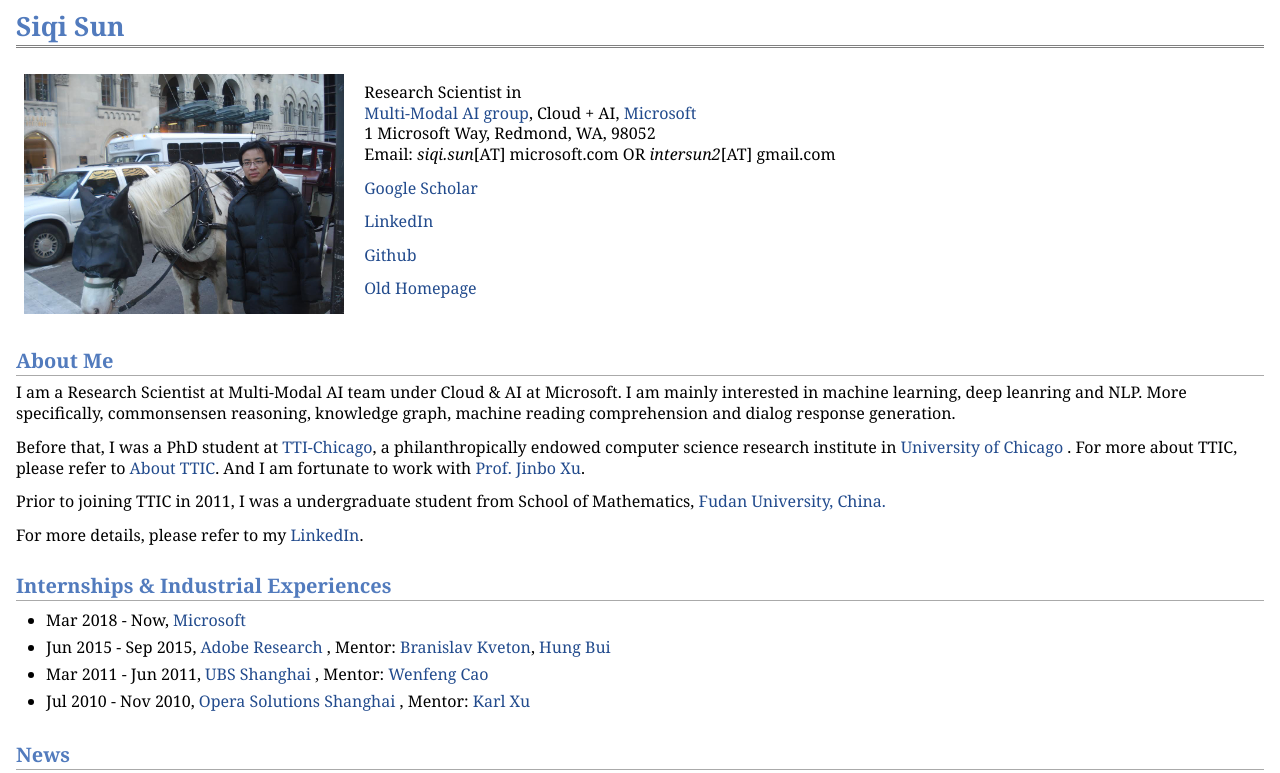
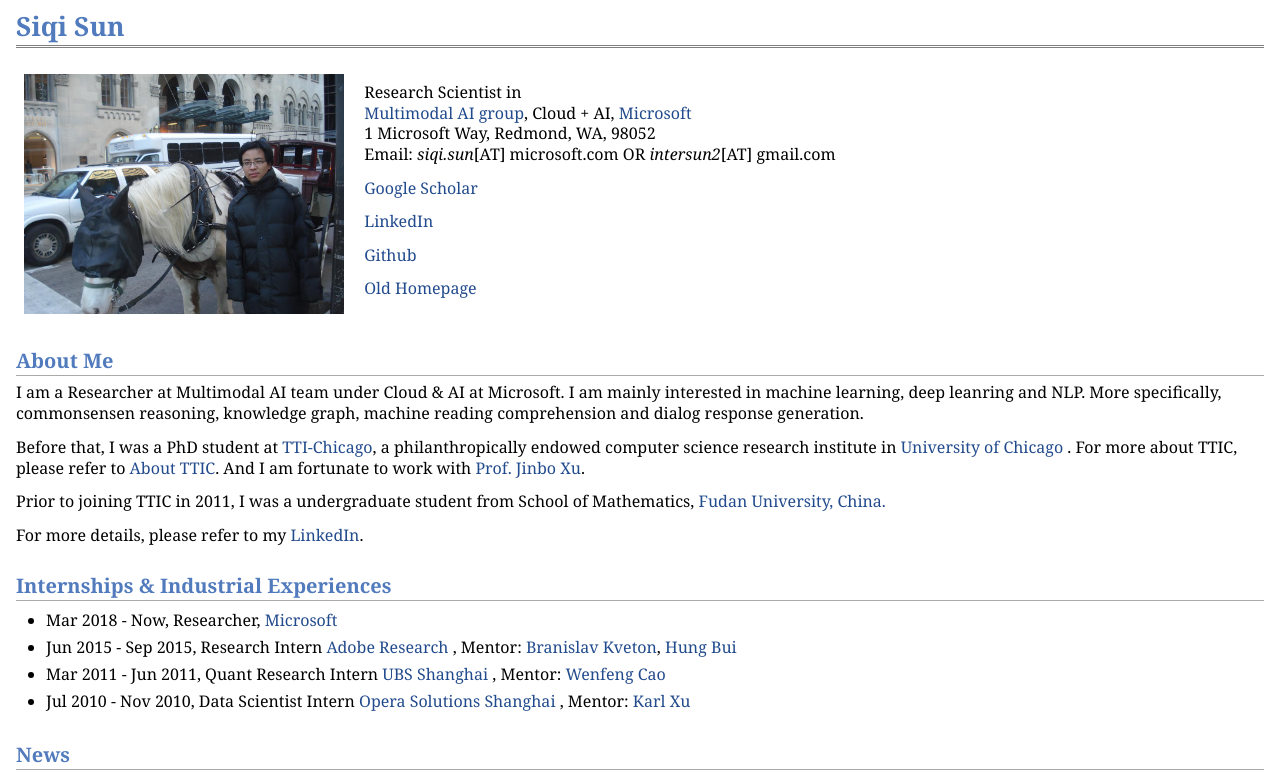
Before and after one commit to intersun/intersun.github.io, a plain HTML site: page index.html in a window 1280 px wide. Shown: the top 773 px of the page. Drawn offline with Linux system fonts and the light colour scheme.

Commit message:
Update index.html

```diff
--- a/index.html
+++ b/index.html
@@ -13,7 +13,7 @@
 <table class="imgtable"><tr><td>
 <a href="index.html"><img src="images/siqi.jpg" alt="alt text" width="320px" height="240px" /></a>&nbsp;</td>
 <td align="left"><p>Research Scientist in<br />
-<a href="https://multimodalai.azurewebsites.net//">Multi-Modal AI group</a>, Cloud + AI, <a href="http://www.microsoft.com"> Microsoft</a></br>
+<a href="https://multimodalai.azurewebsites.net//">Multimodal AI group</a>, Cloud + AI, <a href="http://www.microsoft.com"> Microsoft</a></br>
 1 Microsoft Way, Redmond, WA, 98052<br />
  Email: <i>siqi.sun</i>[AT] microsoft.com OR <i>intersun2</i>[AT] gmail.com </p>
 
@@ -25,17 +25,17 @@
 </td></tr></table>
 
 <h2>About Me</h2>
-<p> I am a Research Scientist at Multi-Modal AI team under Cloud & AI at Microsoft. I am mainly interested in machine learning, deep leanring and NLP. More specifically, commonsensen reasoning, knowledge graph, machine reading comprehension and dialog response generation.
+<p> I am a Researcher at Multimodal AI team under Cloud & AI at Microsoft. I am mainly interested in machine learning, deep leanring and NLP. More specifically, commonsensen reasoning, knowledge graph, machine reading comprehension and dialog response generation.
 <p>Before that, I was a PhD student at <a href="http://www.ttic.edu">TTI-Chicago</a>, a philanthropically endowed computer science research institute in <a href="http://www.uchicago.edu">University of Chicago</a> . For more about TTIC, please refer to <a href="http://www.ttic.edu/about.php">About TTIC</a>. And I am fortunate to work with <a href="http://ttic.uchicago.edu/~jinbo/">Prof. Jinbo Xu</a>.<br />
 <p>Prior to joining TTIC in 2011, I was a undergraduate student from  School of Mathematics, <a href="http://www.fudan.edu.cn/en">Fudan University, China.</a></p>
 <p>For more details, please refer to my <a href="https://www.linkedin.com/pub/siqi-sun/17/3/103">LinkedIn</a>.</p>
 
 <h2> Internships & Industrial Experiences </h2>
     <ul style="list-style-type:disc;padding-left:30px;line-height:27px;">
-        <li> Mar 2018 - Now, <a href="https://microsoft.com">Microsoft</a> </li>
-        <li> Jun 2015 - Sep 2015, <a href="http://www.adobe.com/technology.html">Adobe Research</a> , Mentor: <a href="http://www.bkveton.com/">Branislav Kveton</a>, <a href="https://sites.google.com/site/buihhung/">Hung Bui</a></li>
-        <li> Mar 2011 - Jun 2011, <a href="https://www.ubs.com/us/en.html">UBS Shanghai</a> , Mentor: <a href="https://www.linkedin.com/in/wenfeng-cao-9517a621">Wenfeng Cao </a> </li>
-        <li> Jul 2010 - Nov 2010, <a href="http://operasolutions.com/">Opera Solutions Shanghai</a> , Mentor: <a href="https://www.linkedin.com/in/karl-xu-a52b2a10">Karl Xu </a> </li>
+        <li> Mar 2018 - Now, Researcher, <a href="https://microsoft.com">Microsoft</a> </li>
+        <li> Jun 2015 - Sep 2015, Research Intern <a href="http://www.adobe.com/technology.html">Adobe Research</a> , Mentor: <a href="http://www.bkveton.com/">Branislav Kveton</a>, <a href="https://sites.google.com/site/buihhung/">Hung Bui</a></li>
+        <li> Mar 2011 - Jun 2011, Quant Research Intern <a href="https://www.ubs.com/us/en.html">UBS Shanghai</a> , Mentor: <a href="https://www.linkedin.com/in/wenfeng-cao-9517a621">Wenfeng Cao </a> </li>
+        <li> Jul 2010 - Nov 2010, Data Scientist Intern <a href="http://operasolutions.com/">Opera Solutions Shanghai</a> , Mentor: <a href="https://www.linkedin.com/in/karl-xu-a52b2a10">Karl Xu </a> </li>
     </ul>
 
 
```
